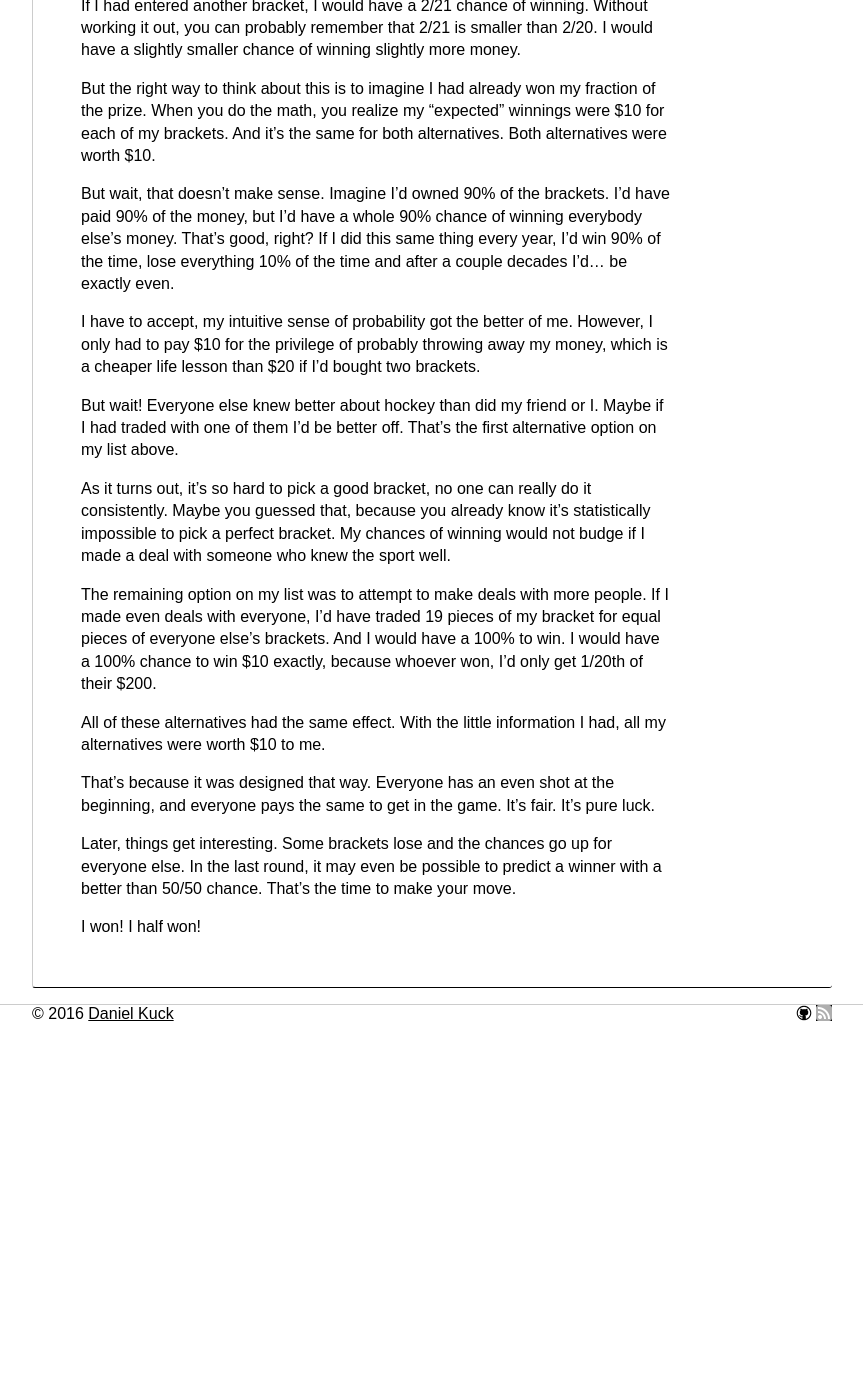
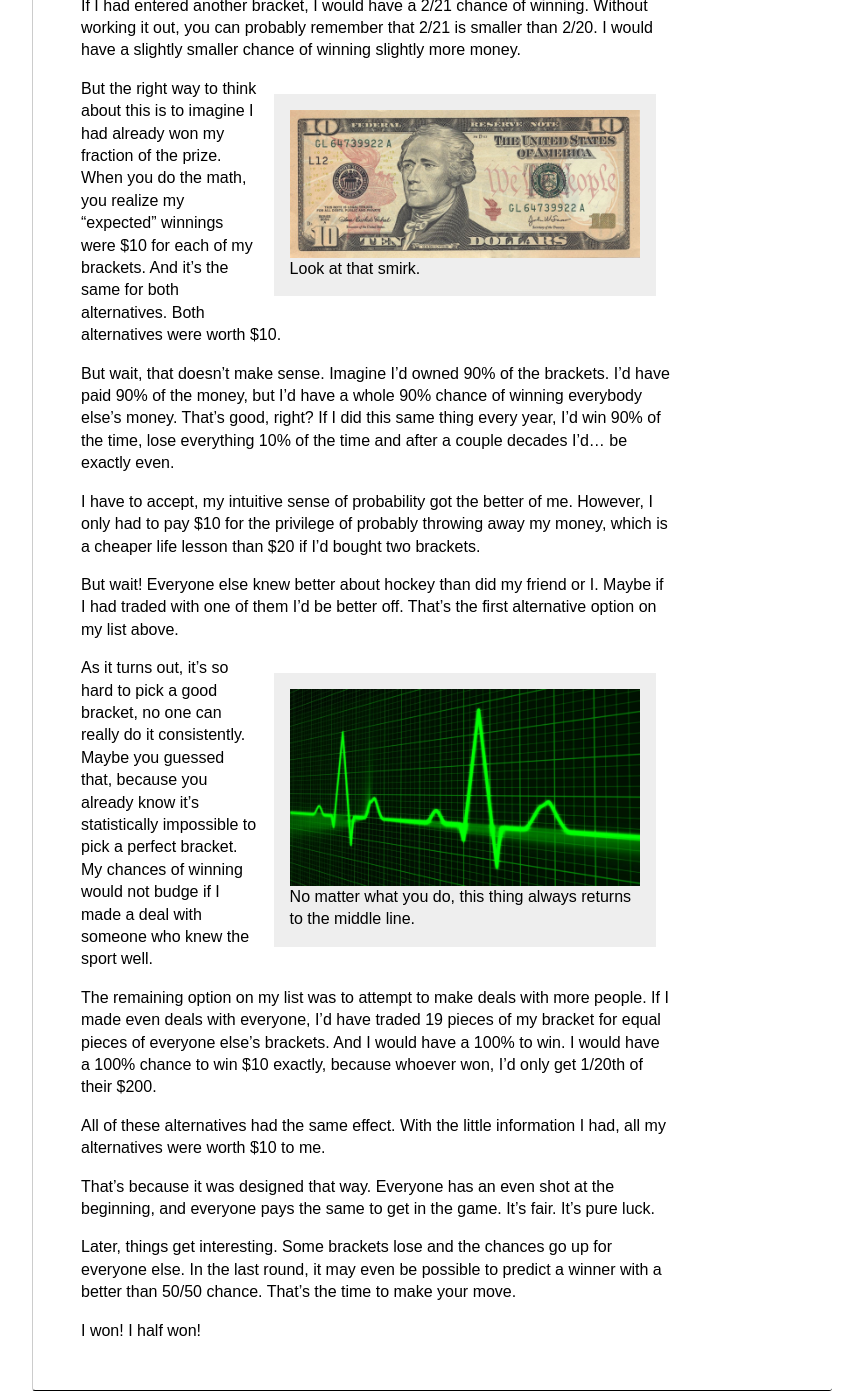
Before and after one commit to dankuck/dankuck.github.io, a Jekyll site: the page built from _posts/2017-01-25-bet-hedging.md, in a window 1280 px wide and 1400 px high, scrolled down 1107 px. Shown: the whole window, without its empty margins (208-1071 px from the left). Built offline with Jekyll 4.4.1, drawn with Linux system fonts in a browser that asks for light colours; before the commit the page ends 2132 px from its top, so only the background shows below that.

Commit message:
Graphics

```diff
--- a/_posts/2017-01-25-bet-hedging.md
+++ b/_posts/2017-01-25-bet-hedging.md
@@ -33,6 +33,11 @@ There were 20 brackets entered in our pool that year. I entered one of them and
 
 If I had entered another bracket, I would have a 2/21 chance of winning. Without working it out, you can probably remember that 2/21 is smaller than 2/20. I would have a slightly smaller chance of winning slightly more money.
 
+<div class="illustration">
+    <img src="/assets/10usd.png" />
+    Look at that smirk.
+</div>
+
 But the right way to think about this is to imagine I had already won my fraction of the prize. When you do the math, you realize my "expected" winnings were $10 for each of my brackets. And it's the same for both alternatives. Both alternatives were worth $10.
 
 But wait, that doesn't make sense. Imagine I'd owned 90% of the brackets. I'd have paid 90% of the money, but I'd have a whole 90% chance of winning everybody else's money. That's good, right? If I did this same thing every year, I'd win 90% of the time, lose everything 10% of the time and after a couple decades I'd... be exactly even.
@@ -40,6 +45,11 @@ But wait, that doesn't make sense. Imagine I'd owned 90% of the brackets. I'd ha
 I have to accept, my intuitive sense of probability got the better of me. However, I only had to pay $10 for the privilege of probably throwing away my money, which is a cheaper life lesson than $20 if I'd bought two brackets.
 
 But wait! Everyone else knew better about hockey than did my friend or I. Maybe if I had traded with one of them I'd be better off. That's the first alternative option on my list above.
+
+<div class="illustration">
+    <img src="/assets/heartbeat.png" />
+    No matter what you do, this thing always returns to the middle line.
+</div>
 
 As it turns out, it's so hard to pick a good bracket, no one can really do it consistently. Maybe you guessed that, because you already know it's statistically impossible to pick a perfect bracket. My chances of winning would not budge if I made a deal with someone who knew the sport well.
 
```
Also changed, not shown: assets/10usd.png (added), assets/heartbeat.png (added).
